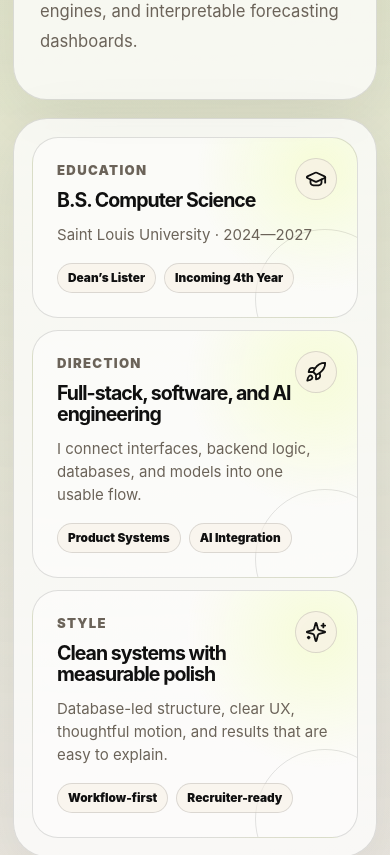
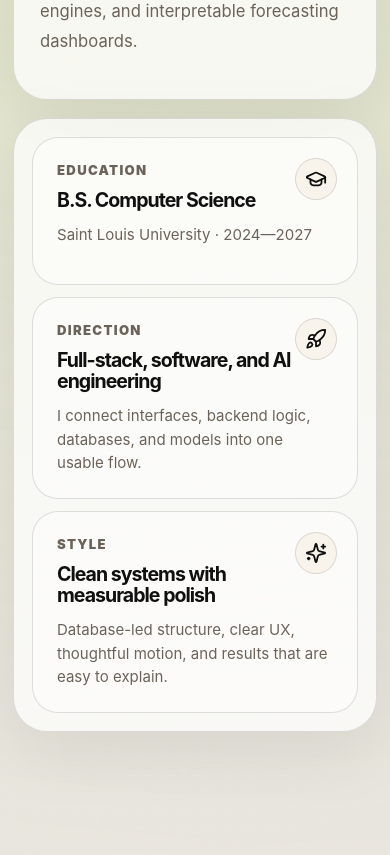
Before and after one commit to gelikadlcrz/Angelika-Kyle-s-Portfolio, a React (Vite) app: page / in a window 390 px wide. Shown: the part 3080-3935 px from the top of the page. Built offline with nearby package versions, Linux system fonts and the light colour scheme.

Commit message:
fix: restore stack orbit and clean about cards

```diff
--- a/src/app/App.tsx
+++ b/src/app/App.tsx
@@ -367,21 +367,18 @@ function About() {
               label: 'Education',
               title: 'B.S. Computer Science',
               detail: 'Saint Louis University · 2024—2027',
-              chips: ['Dean’s Lister', 'Incoming 4th Year'],
               icon: GraduationCap,
             },
             {
               label: 'Direction',
               title: 'Full-stack, software, and AI engineering',
               detail: 'I connect interfaces, backend logic, databases, and models into one usable flow.',
-              chips: ['Product Systems', 'AI Integration'],
               icon: Rocket,
             },
             {
               label: 'Style',
               title: 'Clean systems with measurable polish',
               detail: 'Database-led structure, clear UX, thoughtful motion, and results that are easy to explain.',
-              chips: ['Workflow-first', 'Recruiter-ready'],
               icon: Sparkles,
             },
           ].map((item, index) => {
@@ -396,9 +393,6 @@ function About() {
                 <span>{item.label}</span>
                 <strong>{item.title}</strong>
                 <p>{item.detail}</p>
-                <div className="identity-chips">
-                  {item.chips.map((chip) => <small key={chip}>{chip}</small>)}
-                </div>
               </motion.article>
             );
           })}
@@ -669,13 +663,14 @@ function Stack() {
           </div>
           {orbitItems.map((item, index) => {
             const angle = (360 / orbitItems.length) * index - 90;
+            const ring = orbitItems.length > 7 && index % 2 === 1 ? 'calc(var(--orbit-radius) - 58px)' : 'var(--orbit-radius)';
             return (
               <motion.span
                 key={item}
                 className="orbit-tech"
-                style={{ '--angle': `${angle}deg`, '--delay': `${index * -0.18}s` } as CSSProperties}
-                initial={{ opacity: 0, scale: 0.88 }}
-                animate={{ opacity: 1, scale: 1 }}
+                style={{ '--angle': `${angle}deg`, '--ring': ring, '--delay': `${index * -0.18}s` } as CSSProperties}
+                initial={{ opacity: 0 }}
+                animate={{ opacity: 1 }}
                 transition={{ delay: index * 0.025 }}
               >
                 {item}
--- a/src/styles/index.css
+++ b/src/styles/index.css
@@ -849,40 +849,19 @@ body::before {
 
 .identity-stack article {
   position: relative;
-  min-height: 160px;
+  min-height: 148px;
   padding: 24px;
   border: 1px solid var(--line);
   border-radius: 26px;
-  background:
-    radial-gradient(circle at 88% 18%, color-mix(in srgb, var(--lime) 18%, transparent), transparent 38%),
-    var(--softer);
+  background: var(--softer);
   overflow: hidden;
-  transition: border-color 0.22s ease, background 0.22s ease, box-shadow 0.22s ease;
-}
-
-.identity-stack article::before {
-  content: '';
-  position: absolute;
-  inset: auto -38px -52px auto;
-  width: 138px;
-  aspect-ratio: 1;
-  border: 1px solid var(--line-strong);
-  border-radius: 50%;
-  opacity: 0.48;
-  transition: 0.28s ease;
+  transition: border-color 0.22s ease, background 0.22s ease, box-shadow 0.22s ease, transform 0.22s ease;
 }
 
 .identity-stack article:hover {
   border-color: var(--line-strong);
-  background:
-    radial-gradient(circle at 88% 18%, color-mix(in srgb, var(--lime) 34%, transparent), transparent 38%),
-    color-mix(in srgb, var(--blue) 18%, var(--softer));
-  box-shadow: 0 18px 48px rgba(17, 17, 17, 0.08);
-}
-
-.identity-stack article:hover::before {
-  transform: scale(1.14) rotate(12deg);
-  opacity: 0.76;
+  background: var(--soft);
+  box-shadow: 0 18px 48px rgba(17, 17, 17, 0.07);
 }
 
 .identity-icon {
@@ -927,24 +906,6 @@ body::before {
   line-height: 1.55;
 }
 
-.identity-chips {
-  position: relative;
-  z-index: 2;
-  display: flex;
-  flex-wrap: wrap;
-  gap: 8px;
-  margin-top: 16px;
-}
-
-.identity-chips small {
-  padding: 7px 10px;
-  border: 1px solid var(--line);
-  border-radius: 999px;
-  color: var(--ink);
-  background: color-mix(in srgb, var(--bg) 60%, transparent);
-  font-size: 0.74rem;
-  font-weight: 900;
-}
 
 .work-console {
   padding: 18px;
@@ -1381,13 +1342,13 @@ body::before {
 }
 
 .orbit-tech {
-  --orbit-radius: clamp(160px, 18vw, 222px);
+  --orbit-radius: clamp(170px, 18vw, 226px);
   position: absolute;
   left: 50%;
   top: 50%;
   z-index: 3;
-  min-width: 98px;
-  max-width: 128px;
+  min-width: 94px;
+  max-width: 132px;
   padding: 10px 12px;
   border: 1px solid var(--line);
   border-radius: 999px;
@@ -1397,7 +1358,7 @@ body::before {
   font-weight: 950;
   line-height: 1.1;
   box-shadow: 0 14px 40px rgba(17, 17, 17, 0.08);
-  transform: translate(-50%, -50%) rotate(var(--angle)) translateX(var(--orbit-radius)) rotate(calc(var(--angle) * -1));
+  transform: translate(-50%, -50%) rotate(var(--angle)) translateX(var(--ring, var(--orbit-radius))) rotate(calc(var(--angle) * -1));
   animation: orbitFloat 5.6s ease-in-out infinite;
   animation-delay: var(--delay);
 }
@@ -2220,7 +2181,7 @@ body::before {
   }
 }
 
-/* v6: cleaner hero name, richer about cards, and dynamic stack orbit */
+/* v7: restore stack orbit spacing and clean about cards */
 .hero-name {
   max-width: 760px;
 }
```
